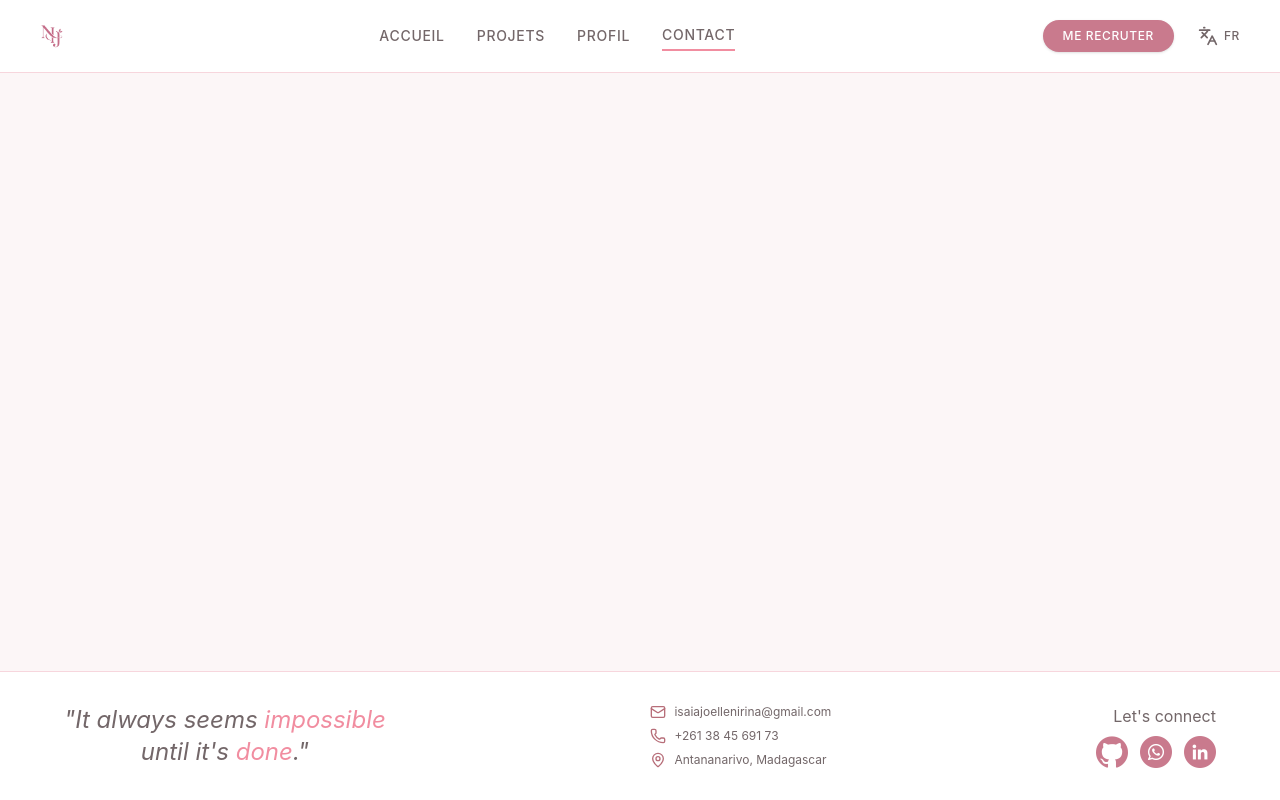
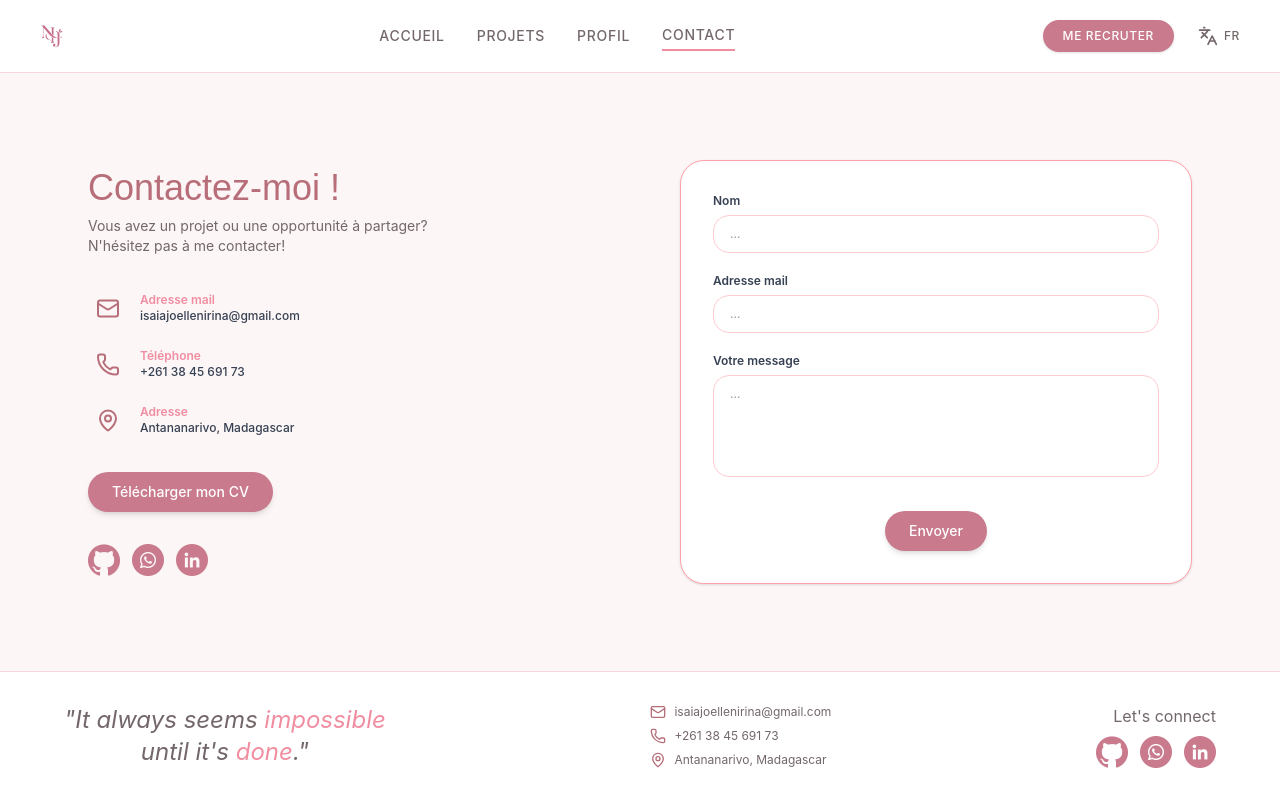
Before and after one commit to isaia0510/my_portfolio, a React (Vite) app: page / in a window 1280 px wide. Both pictures are taken after a click on the button "CONTACT". Built offline with nearby package versions, Linux system fonts and the light colour scheme; a web font is replaced by a local one.

Commit message:
Page de contact

```diff
--- a/src/App.jsx
+++ b/src/App.jsx
@@ -4,6 +4,7 @@ import Footer from './components/Footer';
 import Home from './pages/Home/Home';
 import ProjectsPage from './pages/Projet/ProjectsPage';
 import ProfilPage from './pages/Profil/ProfilPage';
+import ContactPage from './pages/Contact/ContactPage';
 
 function App() {
   const [activePage, setActivePage] = useState('accueil');
@@ -19,6 +20,7 @@ function App() {
       {activePage === 'accueil' && <Home setActivePage={setActivePage} />}
       {activePage === 'projets' && <ProjectsPage />}
       {activePage === 'profil' && <ProfilPage />}
+      {activePage === 'contact' && <ContactPage />}
 
       <Footer />
     </div>
--- /dev/null
+++ b/src/pages/Contact/ContactPage.jsx
@@ -0,0 +1,182 @@
+import { useState } from 'react';
+import { Mail, Phone, MapPin } from 'lucide-react';
+import GitHubIcon from '../../assets/github.png';
+import WhatsappIcon from '../../assets/whatsapp.png';
+import LinkedInIcon from '../../assets/linkedin.png';
+
+export default function ContactPage() {
+    const [formData, setFormData] = useState({
+        nom: '',
+        email: '',
+        message: ''
+    });
+
+    const [submitted, setSubmitted] = useState(false);
+
+    const handleChange = (e) => {
+        setFormData({
+        ...formData,
+        [e.target.name]: e.target.value
+        });
+    };
+
+    const handleSubmit = (e) => {
+        e.preventDefault();
+        // Ici on va connecter un service
+        console.log("Formulaire envoyé :", formData);
+        setSubmitted(true);
+        setFormData({ nom: '', email: '', message: '' });
+    };
+
+    return (
+        <div className="max-w-6xl mx-auto px-6 py-12 flex-1 w-full flex flex-col md:flex-row items-center justify-between gap-12">
+
+        {/* CÔTÉ GAUCHE : Coordonnées & Infos */}
+        <div className="flex-1 space-y-6 w-full">
+            <div>
+            <h2 className="font-smile text-4xl text-pink-smile-text-color mb-2">
+                Contactez-moi !
+            </h2>
+            <p className="text-primary-text-color text-sm">
+                Vous avez un projet ou une opportunité à partager?
+                <br/> N'hésitez pas à me contacter!
+            </p>
+            </div>
+
+            {/* Liste des infos */}
+            <div className="space-y-4 pt-2">
+            {/* Adresse email */}
+            <div className="flex items-center space-x-3">
+                <div className="w-10 h-10 rounded-xl flex items-center justify-center p-2">
+                    <Mail size={25} className="text-pink-smile-text-color" />
+                </div>
+                <div>
+                <p className="text-xs font-semibold text-pink-secondary-text-color">Adresse mail</p>
+                <p className="text-xs text-gray-700 font-medium">isaiajoellenirina@gmail.com</p>
+                </div>
+            </div>
+
+            {/* Téléphone */}
+            <div className="flex items-center space-x-3">
+                <div className="w-10 h-10 rounded-xl flex items-center justify-center p-2">
+                    <Phone size={25} className="text-pink-smile-text-color" />
+                </div>
+                <div>
+                <p className="text-xs font-semibold text-pink-secondary-text-color">Téléphone</p>
+                <p className="text-xs text-gray-700 font-medium">+261 38 45 691 73</p>
+                </div>
+            </div>
+
+            {/* Adresse */}
+            <div className="flex items-center space-x-3">
+                <div className="w-10 h-10 rounded-xl flex items-center justify-center p-2">
+                    <MapPin size={25} className="text-pink-smile-text-color" />
+                </div>
+                <div>
+                <p className="text-xs font-semibold text-pink-secondary-text-color">Adresse</p>
+                <p className="text-xs text-gray-700 font-medium">Antananarivo, Madagascar</p>
+                </div>
+            </div>
+            </div>
+
+            <div className="pt-2">
+            <a
+                href="/cv/NIRINA_Isaia_Joelle_CV_french.pdf"
+                download
+                className="inline-block bg-pink-button-color text-white font-medium px-6 py-2.5 rounded-full text-sm shadow-md transition-all hover:border hover:border-pink-secondary-text-color hover:bg-white hover:text-pink-secondary-text-color cursor-pink-button-color"
+            >
+                Télécharger mon CV
+            </a>
+            </div>
+
+            {/* Réseaux sociaux */}
+            <div className="flex space-x-3 pt-2">
+                <a href="https://github.com/isaia0510" target="_blank" rel="noopener noreferrer" aria-label="Mon profil GitHub">
+                    <img src={GitHubIcon} className="w-8 h-8 flex items-center justify-center transition-all" />
+                </a>
+                <a href="https://wa.me/261325886159" target="_blank" rel="noopener noreferrer" aria-label="Mon profil WhatsApp">
+                    <img src={WhatsappIcon} className="w-8 h-8 flex items-center justify-center transition-all" />
+                </a>
+                <a href="https://www.linkedin.com/in/nirina-isaia-joëlle-57b411407?utm_source=share_via&utm_content=profile&utm_medium=member_ios" target="_blank" rel="noopener noreferrer" aria-label="Mon profil LinkedIn">
+                    <img src={LinkedInIcon} className="w-8 h-8 flex items-center justify-center transition-all" />
+                </a>
+            </div>
+        </div>
+
+        {/* CÔTÉ DROIT : Formulaire de contact */}
+        <div className="flex-1 w-full max-w-lg">
+            <div className="border border-rose-300 rounded-3xl p-8 bg-white shadow-sm">
+            {submitted ? (
+                <div className="text-center py-8 space-y-3">
+                <span className="text-4xl">✨</span>
+                <p className="text-brand-rose font-bold text-lg">Merci pour votre message !</p>
+                <p className="text-xs text-gray-600">Je vous répondrai dans les plus brefs délais.</p>
+                <button
+                    onClick={() => setSubmitted(false)}
+                    className="mt-4 text-xs text-brand-rose underline font-semibold"
+                >
+                    Envoyer un autre message
+                </button>
+                </div>
+            ) : (
+                <form onSubmit={handleSubmit} className="space-y-5">
+                {/* Champ Nom */}
+                <div>
+                    <label className="block text-xs font-semibold text-gray-700 mb-1.5">Nom</label>
+                    <input
+                    type="text"
+                    name="nom"
+                    required
+                    value={formData.nom}
+                    onChange={handleChange}
+                    placeholder="..."
+                    className="w-full border border-rose-200 rounded-2xl px-4 py-2.5 text-xs focus:outline-none focus:border-brand-rose transition-colors"
+                    />
+                </div>
+
+                {/* Champ Email */}
+                <div>
+                    <label className="block text-xs font-semibold text-gray-700 mb-1.5">Adresse mail</label>
+                    <input
+                    type="email"
+                    name="email"
+                    required
+                    value={formData.email}
+                    onChange={handleChange}
+                    placeholder="..."
+                    className="w-full border border-rose-200 rounded-2xl px-4 py-2.5 text-xs focus:outline-none focus:border-brand-rose transition-colors"
+                    />
+                </div>
+
+                {/* Champ Message */}
+                <div>
+                    <label className="block text-xs font-semibold text-gray-700 mb-1.5">Votre message</label>
+                    <textarea
+                    name="message"
+                    required
+                    rows="5"
+                    value={formData.message}
+                    onChange={handleChange}
+                    placeholder="..."
+                    className="w-full border border-rose-200 rounded-2xl px-4 py-2.5 text-xs focus:outline-none focus:border-brand-rose transition-colors resize-none"
+                    ></textarea>
+                </div>
+
+                {/* Bouton Envoyer */}
+                <div className="flex justify-center pt-2">
+                    <button
+                    type="submit"
+                    className="bg-pink-button-color text-white font-medium px-6 py-2.5 rounded-full text-sm shadow-md transition-all hover:border hover:border-pink-secondary-text-color hover:bg-white hover:text-pink-secondary-text-color cursor-pink-button-color"
+                    >
+                    Envoyer
+                    </button>
+                </div>
+                </form>
+            )}
+            </div>
+        </div>
+
+        </div>
+    );
+
+}
```
